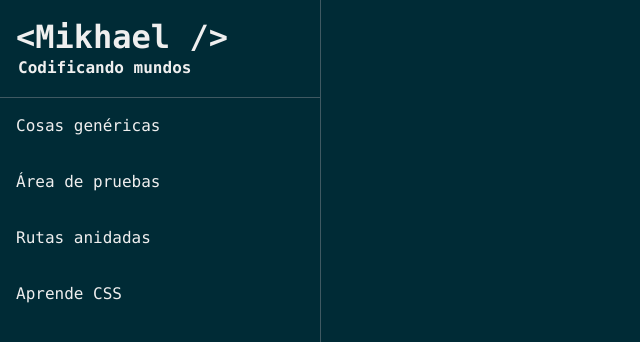
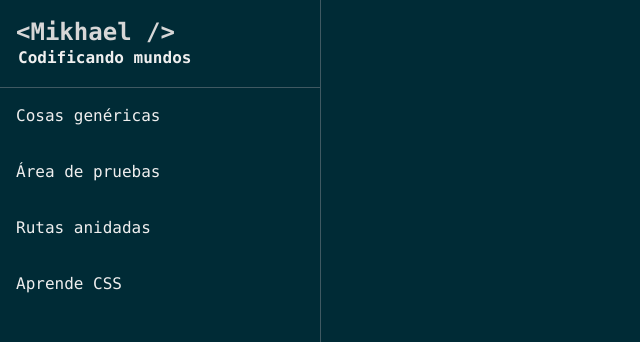
Before and after one commit to Mikhael1729/making-react-components, a React (Create React App) app: page / in a window 1280 px wide. Shown: the top 342 px of the page, without its empty margins (0-640 px from the left). Built offline with nearby package versions, Linux system fonts and the light colour scheme.

Commit message:
feat: Style improves in App.module.css and Variables.css

```diff
--- a/src/styles/App.module.css
+++ b/src/styles/App.module.css
@@ -23,7 +23,8 @@
 }
 
 .Navbar .Brand .Title {
-  font-size: 2em;
+  font-size: 1.5em;
+  filter: brightness(90%);
 }
 
 .Navbar .Brand .Subtitle {
--- a/src/styles/Variables.css
+++ b/src/styles/Variables.css
@@ -3,6 +3,7 @@
   --hidden: #3f5962;
   --text-color: #efefef;
   --primary: #38d75b;
+  --secondary: #01A2CB;
   --warning: #d78538;
   --red-color: red;
 }
```
